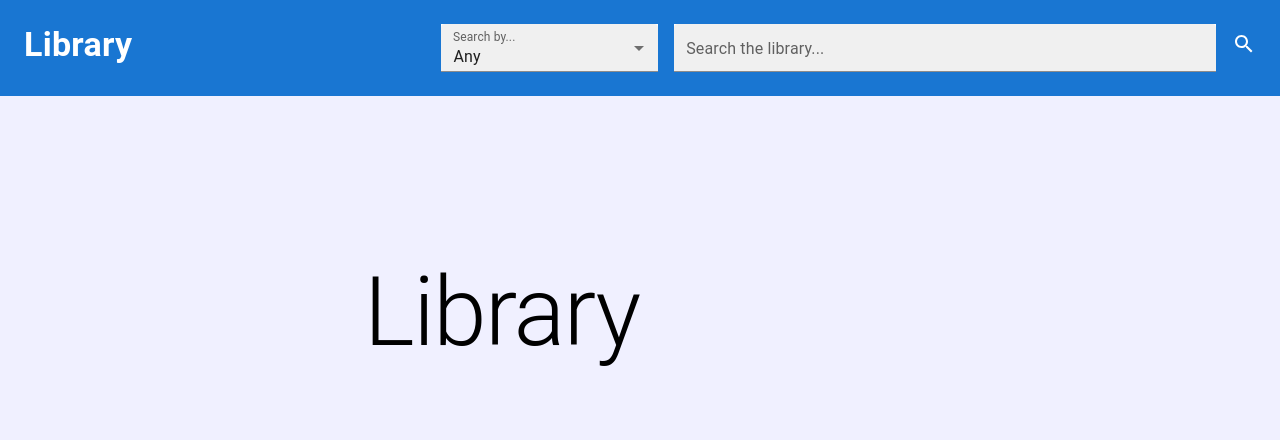
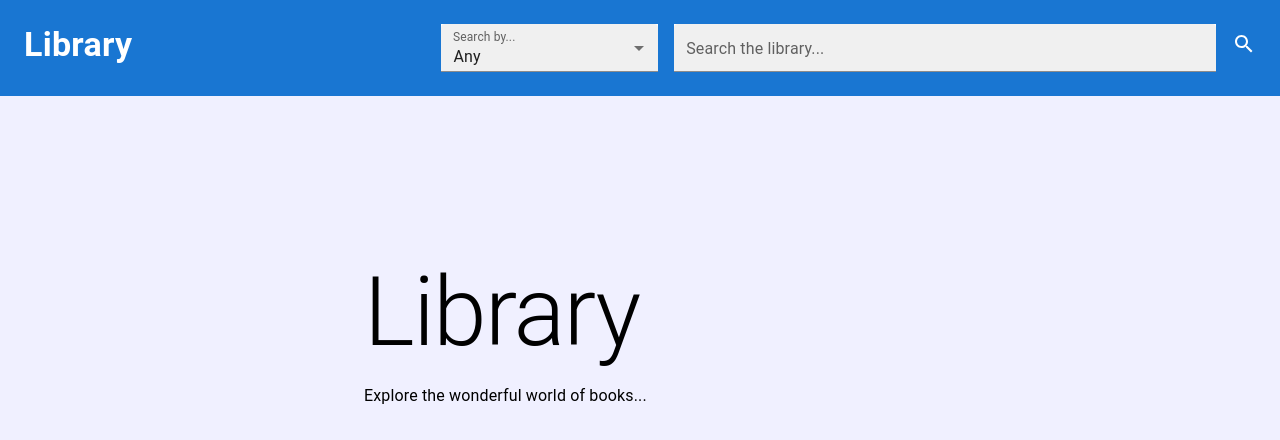
Before and after one commit to aguo921/MSA-Phase-3-Front-End, a Next.js app: page / in a window 1280 px wide. Shown: the top 440 px of the page. Built offline with nearby package versions, Linux system fonts and the light colour scheme.

Commit message:
Update home page

```diff
--- a/src/pages/index.tsx
+++ b/src/pages/index.tsx
@@ -19,7 +19,8 @@ export default function Home() {
     <Layout>
       <Header />
       <Container maxWidth="sm">
-        <Typography variant={small ? 'h3' : 'h1'} sx={{py: 20}}>Library</Typography>
+        <Typography variant={small ? 'h3' : 'h1'} sx={{mt: 20, mb: 2}}>Library</Typography>
+        <Typography>Explore the wonderful world of books...</Typography>
       </Container>
     </Layout>
   )
```
